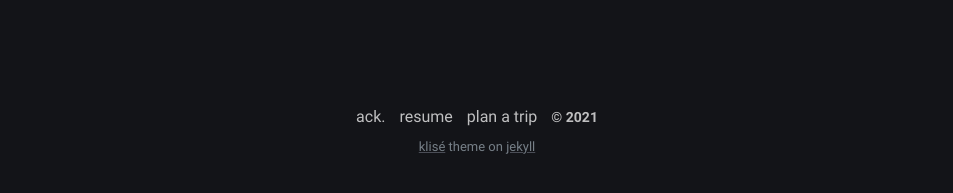
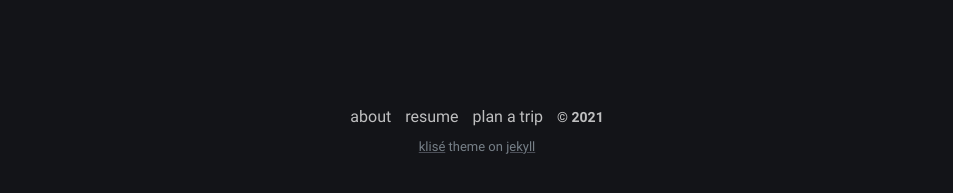
Before and after one commit to ravishankarsrrav/klise-ravishankar, a Jekyll site: the page built from thanks.md, in a window 1280 px wide. Shown: the part 521-714 px from the top of the page, without its empty margins (163-1116 px from the left). Built offline with Jekyll 4.4.1, drawn with Linux system fonts in a browser that asks for light colours.

Commit message:
Update footer.html

```diff
--- a/_includes/footer.html
+++ b/_includes/footer.html
@@ -1,5 +1,5 @@
 <footer class="footer">
-  <a class="footer_item" href="/thanks">ack.</a>
+  <a class="footer_item" href="/about">about</a>
   <a class="footer_item" href="/assets/resume.pdf">resume</a>
   <a class="footer_item" href="https://cli.pathfndr.io" target="_blank">plan a trip</a>
   <span class="footer_item">&copy; {{ site.time | date: "%Y" }}</span>
```
